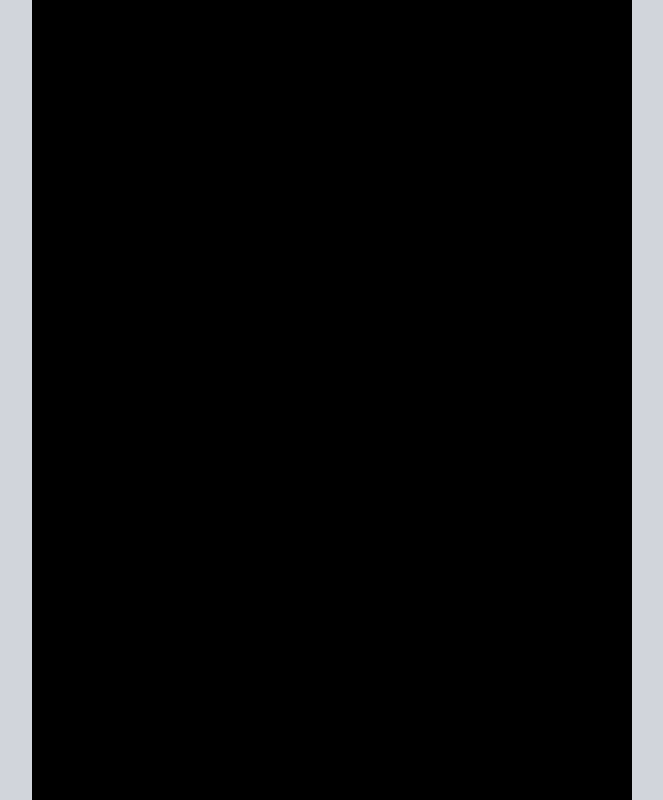
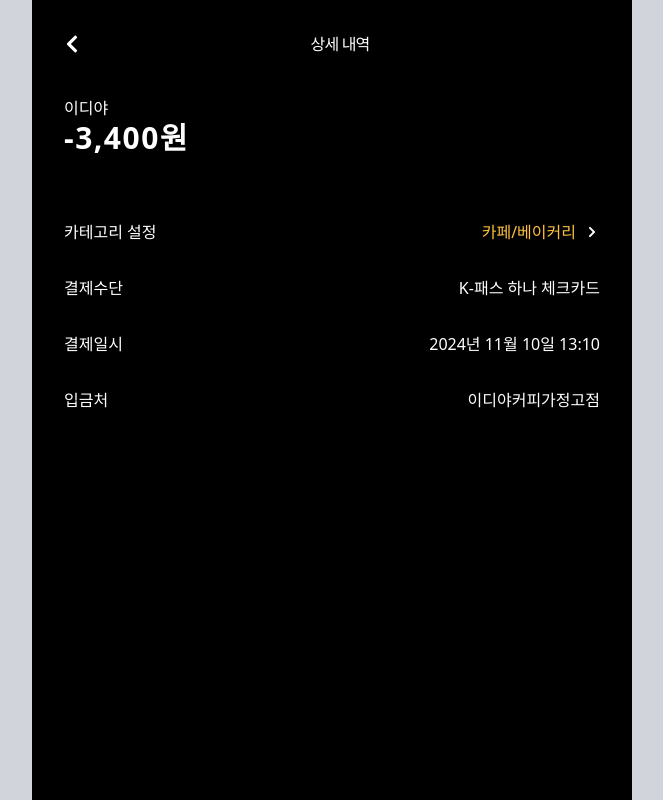
Before and after one commit to FITS-U/FitsU_FE, a Next.js app: page /accounts/1/transactions/1 in a window 1280 px wide. Before the commit this address had no page. Shown: the whole page, without its empty margins (308-971 px from the left). Built offline with nearby package versions, Linux system fonts and the light colour scheme.

Commit message:
feat: 상세 내역 페이지 구현 및 링크 연결

```diff
--- a/src/app/accounts/[accountId]/components/Transactions.tsx
+++ b/src/app/accounts/[accountId]/components/Transactions.tsx
@@ -1,10 +1,17 @@
+import Link from "next/link";
 import { TransactionItem } from "./TransactionItem"
+import { useParams } from "next/navigation";
 
 export const Transactions = () => {
+  const { accountId } = useParams();
+  const transactionId = 1;
+
   return (
     <div className="mt-8">
       <div className="text-sm">11월 22일</div>
-      <TransactionItem />
+      <Link href={`/accounts/${accountId}/transactions/${transactionId}`}>
+        <TransactionItem />
+      </Link>
     </div>
   );
 }
--- a/src/app/accounts/[accountId]/page.tsx
+++ b/src/app/accounts/[accountId]/page.tsx
@@ -3,12 +3,15 @@
 import { FaChevronLeft } from "react-icons/fa";
 import { AccountInfo } from "./components/AccountInfo";
 import { Transactions } from "./components/Transactions";
+import Link from "next/link";
 
 const AccountTransactions = () => {
   return (
     <div className="p-8 text-white">
       <div className="flex items-center justify-between">
-        <FaChevronLeft />
+        <Link href={`/accounts`}>
+          <FaChevronLeft className="h-5"/>
+        </Link>
         <span className="tracking-tighter">주거래 하나 통장</span>
         <div></div>
       </div>
--- /dev/null
+++ b/src/app/accounts/[accountId]/transactions/[transactionId]/edit-category/page.tsx
@@ -0,0 +1,20 @@
+"use client"
+
+import Link from "next/link";
+import { useParams } from "next/navigation";
+import { FaChevronLeft } from "react-icons/fa";
+
+const EditCategory = () => {
+  const { accountId, transactionId } = useParams();
+
+  return (
+    <div className="p-8 text-white">
+      <Link href={`/accounts/${accountId}/transactions/${transactionId}`}>
+        <FaChevronLeft />
+      </Link>
+      <div>카테고리 수정 페이지</div>
+    </div>
+  );
+}
+
+export default EditCategory;
--- /dev/null
+++ b/src/app/accounts/[accountId]/transactions/[transactionId]/page.tsx
@@ -0,0 +1,48 @@
+"use client"
+
+import Link from "next/link";
+import { useParams } from "next/navigation";
+import { FaChevronLeft, FaChevronRight } from "react-icons/fa";
+
+const TransactionItemDetail = () => {
+  const { accountId, transactionId } = useParams();
+
+  return (
+    <div className="p-8 text-white">
+      <div className="flex items-center justify-between">
+        <Link href={`/accounts/${accountId}`}>
+          <FaChevronLeft className="h-5" />
+        </Link>
+        <span className="tracking-tighter">상세 내역</span>
+        <div></div>
+      </div>
+      <div className="mt-10">
+        <div>이디야</div>
+        <div className="text-3xl font-semibold tracking-wider">-3,400원</div>
+      </div>
+      <div className="mt-16 flex items-center justify-between">
+        <span>카테고리 설정</span>
+        <Link href={`/accounts/${accountId}/transactions/${transactionId}/edit-category`}>
+          <span className="flex items-center justify-between">
+            <span className="mr-2 text-main-color">카페/베이커리</span>
+            <FaChevronRight className="h-3" />
+          </span>
+        </Link>
+      </div>
+      <div className="mt-8 flex items-center justify-between">
+        <span>결제수단</span>
+        <span>K-패스 하나 체크카드</span>
+      </div>
+      <div className="mt-8 flex items-center justify-between">
+        <span>결제일시</span>
+        <span>2024년 11월 10일 13:10</span>
+      </div>
+      <div className="mt-8 flex items-center justify-between">
+        <span>입금처</span>
+        <span>이디야커피가정고점</span>
+      </div>
+    </div>
+  );
+}
+
+export default TransactionItemDetail;
```
